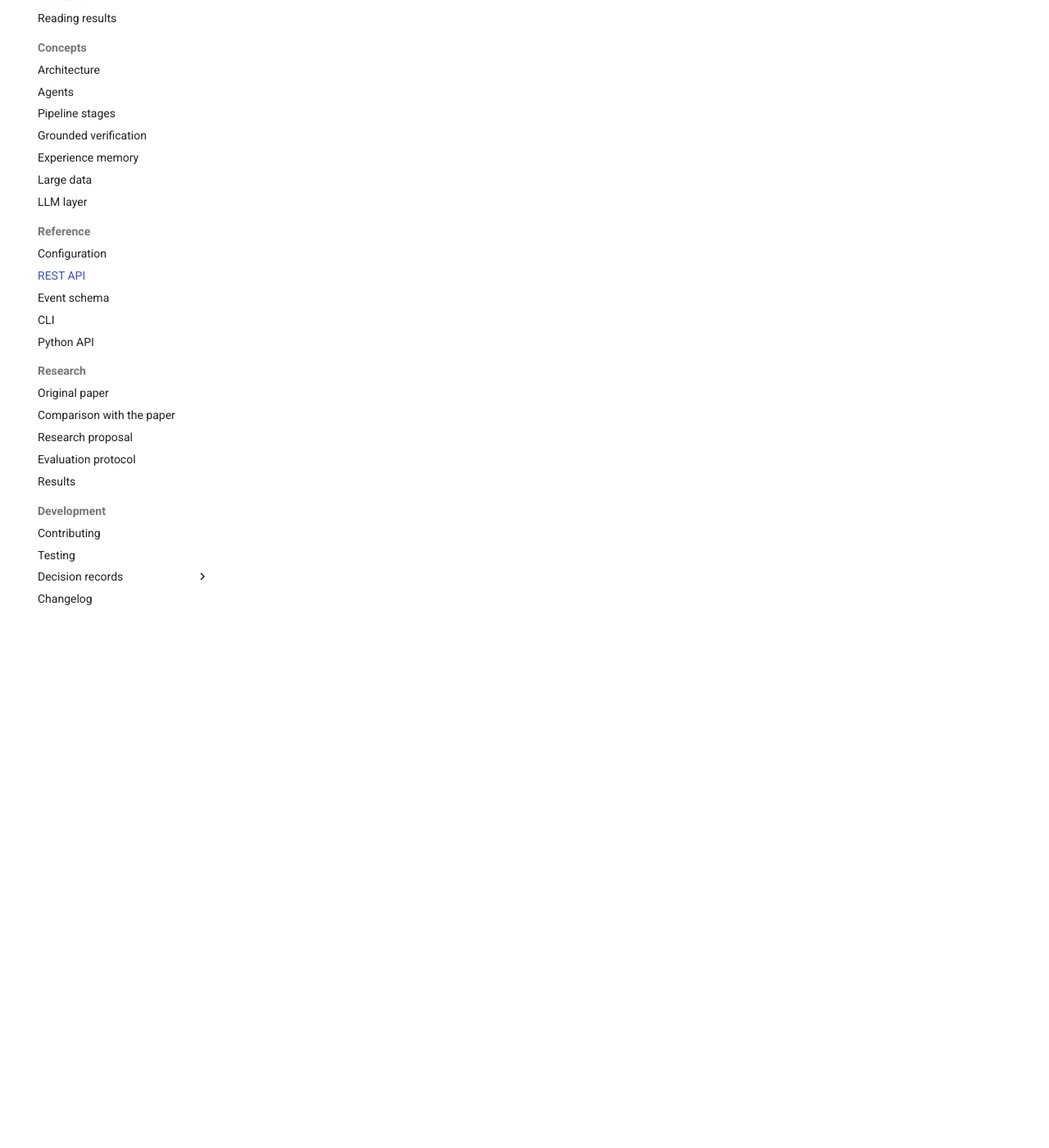
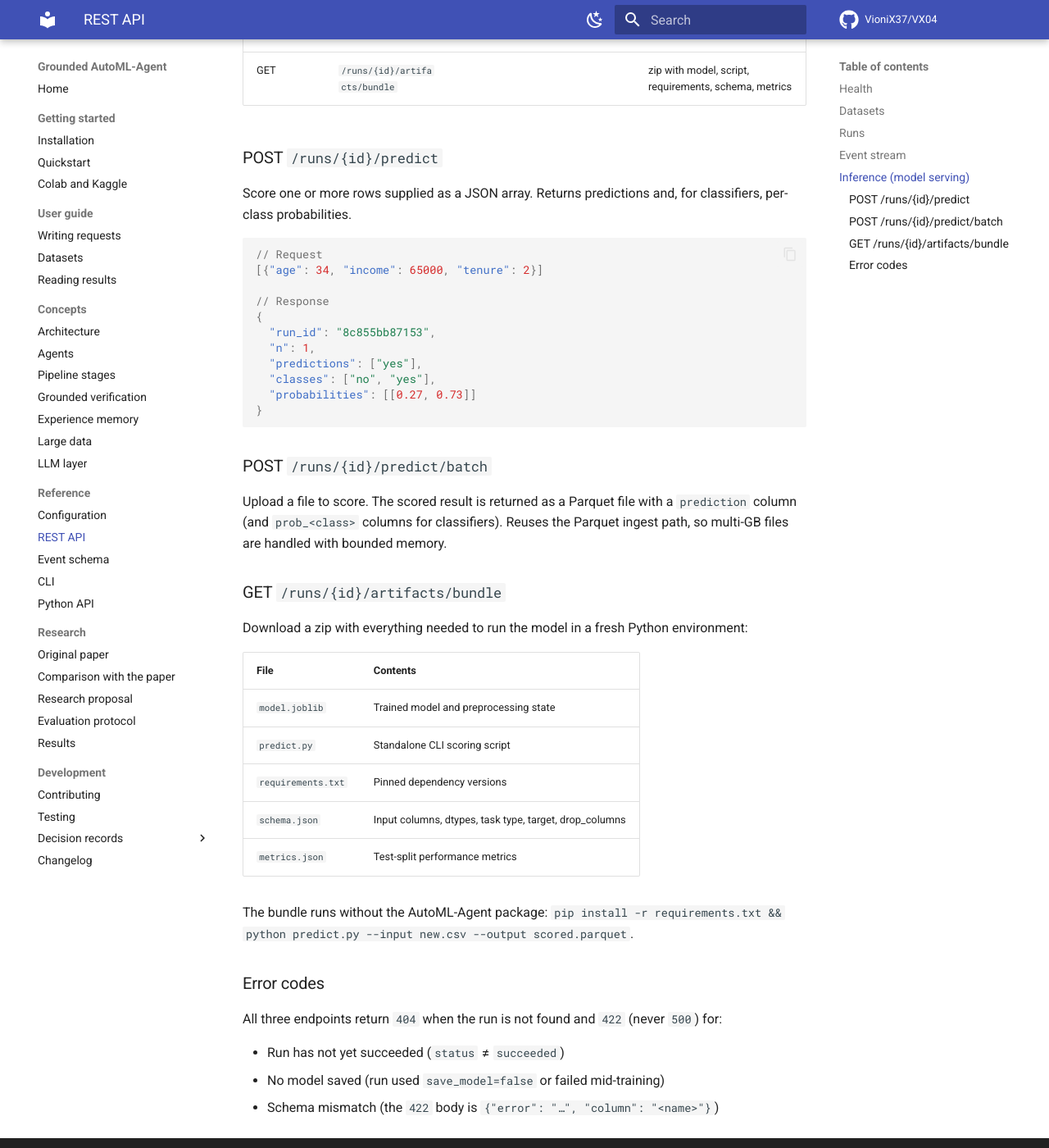
Before and after one commit to VioniX37/VX04, an MkDocs documentation site: the page built from docs/reference/rest-api.md, in a window 1280 px wide and 1400 px high, scrolled down 2507 px. Shown: the whole window at 82% size. Built offline with MkDocs 1.6.1 and Material for MkDocs 9.7.7, drawn with Linux system fonts in a browser that asks for light colours; comment, search, counter and statistics services are not loaded; some of the changed text lies outside the part shown.

Commit message:
docs: document inference endpoints, bundle download, and CLI in reference and comparison

````diff
--- a/docs/reference/rest-api.md
+++ b/docs/reference/rest-api.md
@@ -62,3 +62,57 @@ data: {"seq":12,"run_id":"…","ts":"…","stage":"ground","agent":"manager","ki
 Events are replayed from the start (or from `after`), then streamed live. When the run ends, the server sends `event: end` and closes the stream. Payload shapes per stage are listed in the [event schema](event-schema.md).
 
 TypeScript mirrors of all schemas are in `frontend/src/lib/types.ts`.
+
+## Inference (model serving)
+
+These endpoints are available for runs that have `status == "succeeded"`.
+
+| Method | Path | Body | Returns |
+|---|---|---|---|
+| POST | `/runs/{id}/predict` | JSON array of row objects | `PredictResult` |
+| POST | `/runs/{id}/predict/batch` | multipart `file` (CSV/TSV/Parquet/JSONL) | scored Parquet (`application/octet-stream`) |
+| GET | `/runs/{id}/artifacts/bundle` | | zip with model, script, requirements, schema, metrics |
+
+### POST `/runs/{id}/predict`
+
+Score one or more rows supplied as a JSON array. Returns predictions and, for classifiers, per-class probabilities.
+
+```json
+// Request
+[{"age": 34, "income": 65000, "tenure": 2}]
+
+// Response
+{
+  "run_id": "8c855bb87153",
+  "n": 1,
+  "predictions": ["yes"],
+  "classes": ["no", "yes"],
+  "probabilities": [[0.27, 0.73]]
+}
+```
+
+### POST `/runs/{id}/predict/batch`
+
+Upload a file to score. The scored result is returned as a Parquet file with a `prediction` column (and `prob_<class>` columns for classifiers). Reuses the Parquet ingest path, so multi-GB files are handled with bounded memory.
+
+### GET `/runs/{id}/artifacts/bundle`
+
+Download a zip with everything needed to run the model in a fresh Python environment:
+
+| File | Contents |
+|---|---|
+| `model.joblib` | Trained model and preprocessing state |
+| `predict.py` | Standalone CLI scoring script |
+| `requirements.txt` | Pinned dependency versions |
+| `schema.json` | Input columns, dtypes, task type, target, drop_columns |
+| `metrics.json` | Test-split performance metrics |
+
+The bundle runs without the AutoML-Agent package: `pip install -r requirements.txt && python predict.py --input new.csv --output scored.parquet`.
+
+### Error codes
+
+All three endpoints return `404` when the run is not found and `422` (never `500`) for:
+
+- Run has not yet succeeded (`status` ≠ `succeeded`)
+- No model saved (run used `save_model=false` or failed mid-training)
+- Schema mismatch (the `422` body is `{"error": "…", "column": "<name>"}`)
````
Also changed, not shown: CHANGELOG.md (+1 -0 lines), docs/reference/cli.md (+14 -1 lines), docs/reference/python-api.md (+2 -0 lines), docs/research/comparison.md (+1 -1 lines).
